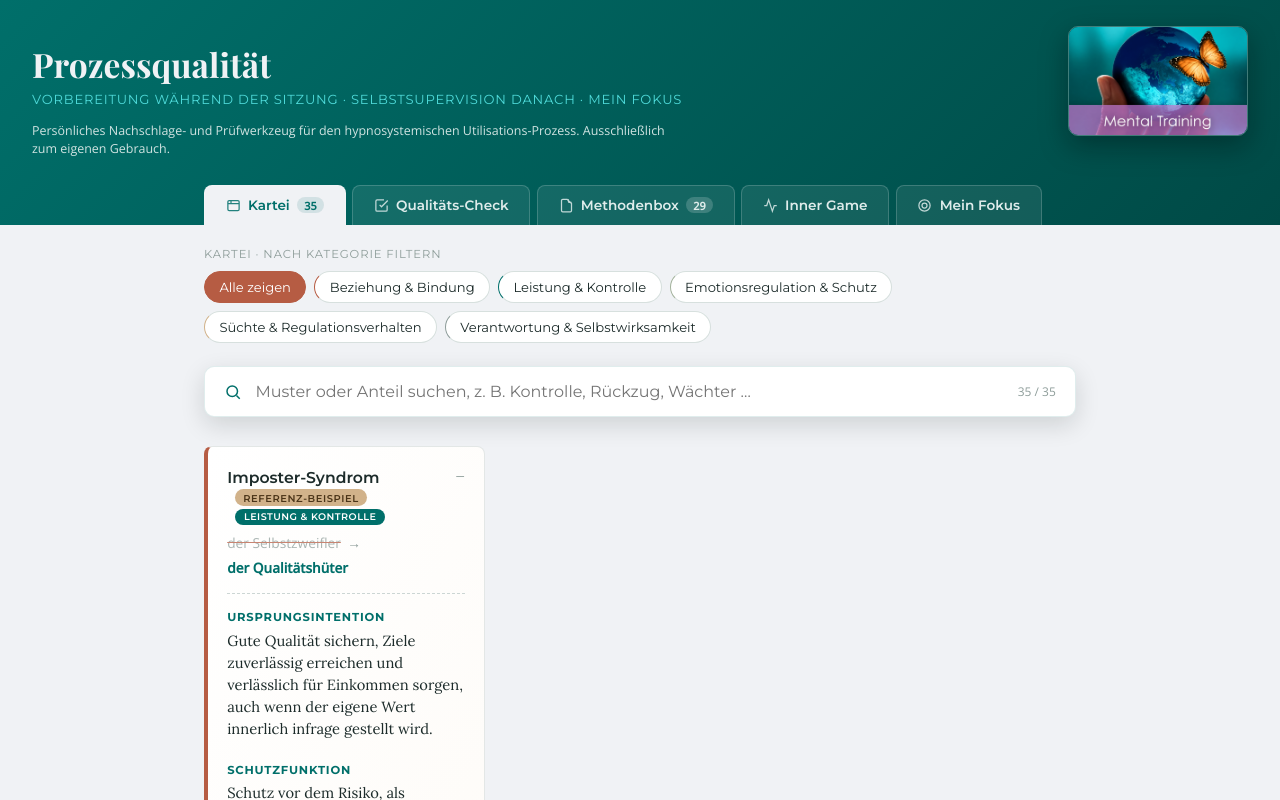
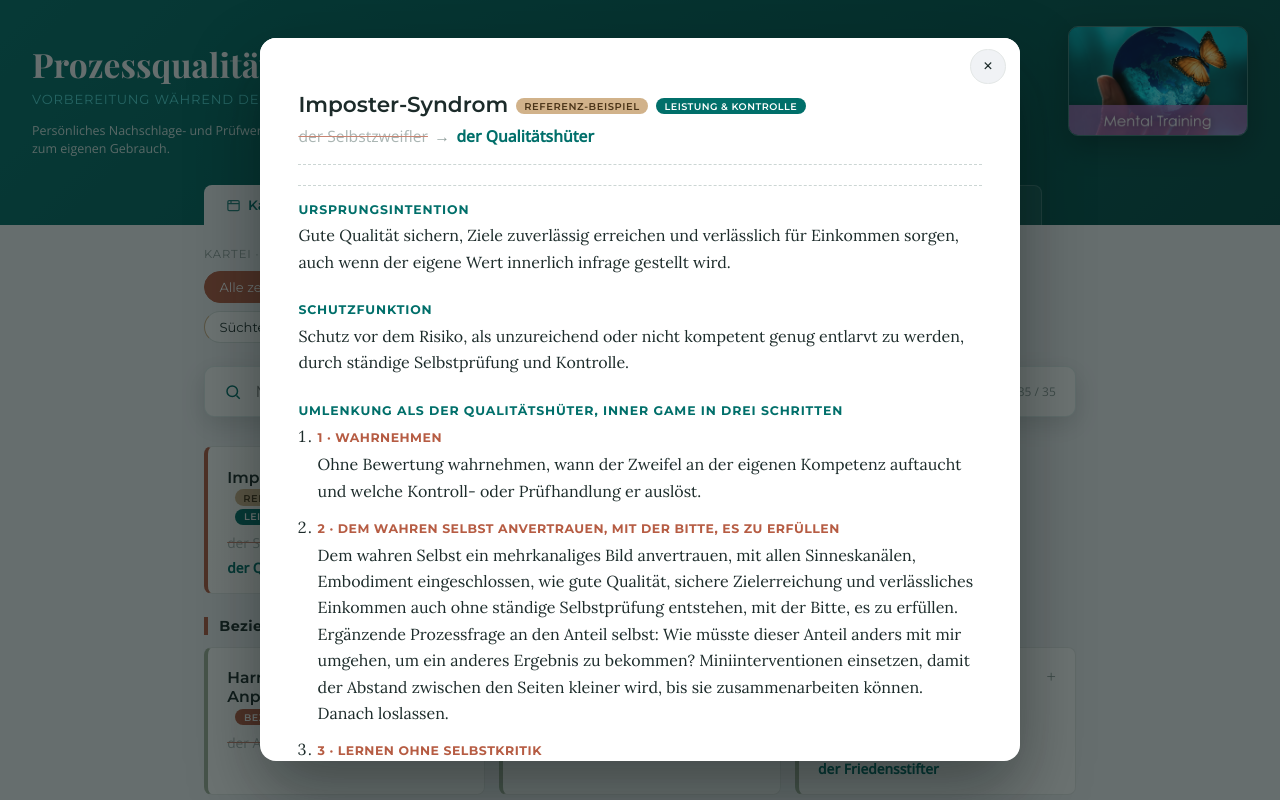
Before and after one commit to erwinadelmann/prozessqualitaet-app, a React (Vite) app: page / in a window 1280 px wide. Both pictures are taken after a click on the button 344 px from the left and 520 px from the top of the page. Shown: the top 800 px of the page. Built offline with nearby package versions, Linux system fonts and the light colour scheme; a web font is replaced by a local one.

Commit message:
Verbeugung vor dem wahren Selbst in Klar Schiff machen, Karten oeffnen bildschirmfuellend

```diff
--- a/src/App.css
+++ b/src/App.css
@@ -309,6 +309,55 @@ button.ghost{
 .chip.kat-chip.kk-sucht.active{ background:var(--accent); border-color:var(--accent); color:#4a3418; }
 .chip.kat-chip.kk-verantwortung.active{ background:var(--muted); border-color:var(--muted); color:#fff; }
 
+/* Karteikarte, bildschirmfüllende Ansicht */
+@keyframes modalFadeIn{ from{ opacity:0; } to{ opacity:1; } }
+@keyframes modalRiseIn{ from{ opacity:0; transform:translateY(14px) scale(0.99); } to{ opacity:1; transform:translateY(0) scale(1); } }
+.card-modal-backdrop{
+  position:fixed; inset:0; z-index:1000;
+  background:rgba(10,22,20,0.6);
+  display:flex; align-items:center; justify-content:center;
+  animation:modalFadeIn 0.16s ease both;
+}
+.card-modal{
+  background:var(--card-bg);
+  width:100%; height:100%;
+  max-width:100%; max-height:100%;
+  border-radius:0;
+  overflow-y:auto;
+  -webkit-overflow-scrolling:touch;
+  animation:modalRiseIn 0.2s ease both;
+}
+@media (min-width:760px){
+  .card-modal-backdrop{ padding:2.4rem; }
+  .card-modal{
+    width:min(760px, 100%);
+    height:auto; max-height:100%;
+    border-radius:16px;
+    box-shadow:0 30px 70px rgba(0,10,9,0.4);
+  }
+}
+.card-modal-topbar{
+  position:sticky; top:0; z-index:2;
+  display:flex; justify-content:flex-end;
+  background:var(--card-bg);
+  padding:0.7rem 0.9rem 0;
+}
+.card-modal-close{
+  width:2.2rem; height:2.2rem; border-radius:50%;
+  border:1px solid #e3e7e6; background:var(--bg); color:var(--ink);
+  font-size:1.3rem; line-height:1; display:flex; align-items:center; justify-content:center;
+  transition:background 0.15s ease, transform 0.15s ease;
+}
+.card-modal-close:hover{ background:var(--terracotta); color:#fff; transform:rotate(90deg); }
+.card-modal-inner{ padding:0.6rem 1.5rem 3rem; }
+@media (min-width:760px){ .card-modal-inner{ padding:0.4rem 2.4rem 3rem; } }
+.card-modal-header{ border-bottom:1px dashed #ccd6d4; padding-bottom:1.1rem; margin-bottom:1.2rem; }
+.card-modal-header .muster-name{ font-size:1.35rem; display:block; margin-bottom:0.5rem; }
+.card-modal-header .anteil-line{ font-size:0.98rem; }
+.card-modal-body .details{ grid-template-columns:1fr; gap:1.3rem; }
+.card-modal-body .block h4{ font-size:0.78rem; }
+.card-modal-body .block p, .card-modal-body .block li{ font-size:1rem; line-height:1.65; }
+
 /* Inner Game */
 .ig-reminder{
   max-width:920px; margin:1.8rem auto 0; padding:0.9rem 1.5rem;
--- a/src/components/Kartei.jsx
+++ b/src/components/Kartei.jsx
@@ -1,4 +1,4 @@
-import { useState, useMemo } from 'react';
+import { useState, useMemo, useEffect } from 'react';
 import DATA from '../data/muster.json';
 
 const KATEGORIE_CLASS = {
@@ -16,15 +16,15 @@ function matches(item, query){
     .join(' ').toLowerCase().includes(q);
 }
 
-function MusterCard({ item, isOpen, onToggle }){
+function MusterCard({ item, isOpen, onOpen }){
   return (
     <div
       className={'card' + (isOpen ? ' open' : '') + (item.referenzbeispiel ? ' referenz' : '')}
       tabIndex={0}
       role="button"
       aria-expanded={isOpen}
-      onClick={onToggle}
-      onKeyDown={e => { if(e.key === 'Enter' || e.key === ' '){ e.preventDefault(); onToggle(); } }}
+      onClick={() => onOpen(item.id)}
+      onKeyDown={e => { if(e.key === 'Enter' || e.key === ' '){ e.preventDefault(); onOpen(item.id); } }}
     >
       <div className="card-top">
         <div className="muster-name">
@@ -32,14 +32,58 @@ function MusterCard({ item, isOpen, onToggle }){
           {item.referenzbeispiel && <span className="referenz-badge">Referenz-Beispiel</span>}
           <span className={'kat-badge ' + KATEGORIE_CLASS[item.kategorie]}>{item.kategorie}</span>
         </div>
-        <div className="toggle-icon">{isOpen ? '−' : '+'}</div>
+        <div className="toggle-icon">+</div>
       </div>
       <div className="anteil-line">
         <span className="anteil-alt">{item.anteil_alt}</span>
         <span>→</span>
         <span className="anteil-neu">{item.anteil_neu}</span>
       </div>
-      {isOpen && (
+    </div>
+  );
+}
+
+function MusterModal({ item, onClose }){
+  useEffect(() => {
+    const onKey = e => { if(e.key === 'Escape') onClose(); };
+    document.addEventListener('keydown', onKey);
+    document.body.style.overflow = 'hidden';
+    return () => {
+      document.removeEventListener('keydown', onKey);
+      document.body.style.overflow = '';
+    };
+  }, [onClose]);
+
+  if(!item) return null;
+
+  return (
+    <div className="card-modal-backdrop" onClick={onClose}>
+      <div
+        className="card-modal"
+        role="dialog"
+        aria-modal="true"
+        aria-label={item.muster}
+        onClick={e => e.stopPropagation()}
+      >
+        <div className="card-modal-topbar">
+          <button className="card-modal-close" onClick={onClose} aria-label="Schließen">×</button>
+        </div>
+
+        <div className="card-modal-inner">
+          <div className="card-modal-header">
+            <div className="muster-name">
+              {item.muster}
+              {item.referenzbeispiel && <span className="referenz-badge">Referenz-Beispiel</span>}
+              <span className={'kat-badge ' + KATEGORIE_CLASS[item.kategorie]}>{item.kategorie}</span>
+            </div>
+            <div className="anteil-line">
+              <span className="anteil-alt">{item.anteil_alt}</span>
+              <span>→</span>
+              <span className="anteil-neu">{item.anteil_neu}</span>
+            </div>
+          </div>
+
+          <div className="card-modal-body">
             <div className="details">
               <div className="block">
                 <h4>Ursprungsintention</h4>
@@ -64,7 +108,9 @@ function MusterCard({ item, isOpen, onToggle }){
                 </ol>
               </div>
             </div>
-      )}
+          </div>
+        </div>
+      </div>
     </div>
   );
 }
@@ -81,6 +127,7 @@ export default function Kartei(){
 
   const referenz = gefiltert.find(m => m.referenzbeispiel);
   const rest = gefiltert.filter(m => !m.referenzbeispiel);
+  const offenesItem = openId ? DATA.muster.find(m => m.id === openId) : null;
 
   const gruppen = useMemo(() => {
     const map = new Map();
@@ -92,7 +139,8 @@ export default function Kartei(){
     return [...map.entries()].filter(([, items]) => items.length > 0);
   }, [rest]);
 
-  function toggle(id){ setOpenId(openId === id ? null : id); }
+  function open(id){ setOpenId(id); }
+  function close(){ setOpenId(null); }
 
   return (
     <>
@@ -135,7 +183,7 @@ export default function Kartei(){
           <>
             {referenz && (
               <div className="grid" style={{ marginBottom: '1.4rem' }}>
-                <MusterCard item={referenz} isOpen={openId === referenz.id} onToggle={() => toggle(referenz.id)} />
+                <MusterCard item={referenz} isOpen={openId === referenz.id} onOpen={open} />
               </div>
             )}
             {gruppen.map(([kat, items]) => (
@@ -143,7 +191,7 @@ export default function Kartei(){
                 <h3 className={'kategorie-titel ' + KATEGORIE_CLASS[kat]}>{kat} <span className="kategorie-count">{items.length}</span></h3>
                 <div className="grid">
                   {items.map(item => (
-                    <MusterCard key={item.id} item={item} isOpen={openId === item.id} onToggle={() => toggle(item.id)} />
+                    <MusterCard key={item.id} item={item} isOpen={openId === item.id} onOpen={open} />
                   ))}
                 </div>
               </div>
@@ -151,6 +199,8 @@ export default function Kartei(){
           </>
         )}
       </main>
+
+      {offenesItem && <MusterModal item={offenesItem} onClose={close} />}
     </>
   );
 }
--- a/src/data/muster.json
+++ b/src/data/muster.json
@@ -70,7 +70,7 @@
       "schritt1": "Wahrnehmen, in welchem Moment die eigene Meinung gerade zurückgehalten wird, ohne das zu bewerten.",
       "schritt2": "Dem wahren Selbst ein mehrkanaliges Bild anvertrauen, mit allen Sinneskanälen, Embodiment eingeschlossen, die eigene Position ruhig und klar zu äußern, während die Verbindung zum Gegenüber bestehen bleibt, mit der Bitte, es zu erfüllen. Ergänzende Prozessfrage an den Brückenbauer selbst: Wie müsstest du anders mit mir umgehen, damit Klarheit die Verbindung stärkt statt sie zu gefährden? Miniinterventionen einsetzen, damit der Abstand zwischen eigener Position und Verbindung kleiner wird, bis beide zusammenarbeiten können. Danach loslassen, wie das Gegenüber reagiert.",
       "schritt3": "Ohne Selbstkritik beobachten, was durch das Aussprechen der eigenen Position tatsächlich geschehen ist. Daraus entsteht Vertrauen in die eigene Stimme.",
-      "ssi_zwischenschritt": "Zwischenschritt, Systemische Selbstintegration nach Langlotz, \"Klar Schiff machen\". Vor der Umlenkung über Inner Game zuerst Kontakt zum wahren Selbst herstellen und eine erste Abgrenzungsfähigkeit gegenüber der verinnerlichten Erwartung aufbauen, dass die eigene Meinung die Verbindung gefährdet. Erst wenn dieser Kontakt und diese Abgrenzung tragfähig sind, folgt der Inner-Game-Schritt."
+      "ssi_zwischenschritt": "Zwischenschritt, Systemische Selbstintegration nach Langlotz, \"Klar Schiff machen\". Vor der Umlenkung über Inner Game zuerst Kontakt zum wahren Selbst herstellen und eine erste Abgrenzungsfähigkeit gegenüber der verinnerlichten Erwartung aufbauen, dass die eigene Meinung die Verbindung gefährdet. Als körperlicher Ausdruck dieses Übergangs eignet sich eine bewusste, symbolische Verbeugung vor dem eigenen wahren Selbst, anstelle der bisherigen unwillkürlichen Verbeugung vor dem Bewältigungsmuster. Erst wenn dieser Kontakt und diese Abgrenzung tragfähig sind, folgt der Inner-Game-Schritt."
     },
     {
       "id": "zynismus_distanzierung",
@@ -179,7 +179,7 @@
       "schritt1": "Wahrnehmen, an welcher Stelle die Ursache gerade ganz nach außen verlegt wird, ohne das zu bewerten.",
       "schritt2": "Dem wahren Selbst ein mehrkanaliges Bild anvertrauen, mit allen Sinneskanälen, Embodiment eingeschlossen, eines kleinen, tatsächlich verfügbaren Handlungsspielraums, mit der Bitte, genau diesen zu nutzen. Ergänzende Prozessfrage an den Entlaster selbst: Wie müsstest du anders mit mir umgehen, damit ein kleiner Spielraum bereits als Wirksamkeit zählt? Miniinterventionen einsetzen, damit der Abstand zwischen Ohnmacht und Handlungsspielraum kleiner wird, bis beide zusammenarbeiten können. Danach loslassen.",
       "schritt3": "Ohne Selbstkritik beobachten, was die Nutzung dieses kleinen Spielraums bewirkt hat.",
-      "ssi_zwischenschritt": "Zwischenschritt, Systemische Selbstintegration nach Langlotz, \"Klar Schiff machen\". Vor der Umlenkung über Inner Game zuerst Kontakt zum wahren Selbst herstellen und eine erste Abgrenzungsfähigkeit gegenüber der verinnerlichten Überzeugung aufbauen, dass Handeln ohnehin nichts bewirkt oder bestraft wird. Erst wenn dieser Kontakt und diese Abgrenzung tragfähig sind, folgt der Inner-Game-Schritt."
+      "ssi_zwischenschritt": "Zwischenschritt, Systemische Selbstintegration nach Langlotz, \"Klar Schiff machen\". Vor der Umlenkung über Inner Game zuerst Kontakt zum wahren Selbst herstellen und eine erste Abgrenzungsfähigkeit gegenüber der verinnerlichten Überzeugung aufbauen, dass Handeln ohnehin nichts bewirkt oder bestraft wird. Als körperlicher Ausdruck dieses Übergangs eignet sich eine bewusste, symbolische Verbeugung vor dem eigenen wahren Selbst, anstelle der bisherigen unwillkürlichen Verbeugung vor dem Bewältigungsmuster. Erst wenn dieser Kontakt und diese Abgrenzung tragfähig sind, folgt der Inner-Game-Schritt."
     },
     {
       "id": "gruebeln_rumination",
@@ -276,7 +276,7 @@
       "schritt1": "Wahrnehmen, in welchem Moment die eigene Zustimmung schon automatisch da ist, bevor die eigene Meinung überhaupt geprüft wurde.",
       "schritt2": "Dem wahren Selbst ein mehrkanaliges Bild anvertrauen, mit allen Sinneskanälen, Embodiment eingeschlossen, einer bewussten Entscheidung, die die eigene Position mit der sozialen Sensibilität verbindet, mit der Bitte, es zu erfüllen. Ergänzende Prozessfrage an den Vermittler selbst: Wie müsstest du anders mit mir umgehen, damit die eigene Position und die Rücksicht auf andere gleichzeitig Platz haben? Miniinterventionen einsetzen, damit der Abstand zwischen eigener Position und Rücksicht kleiner wird, bis beide zusammenarbeiten können. Danach loslassen.",
       "schritt3": "Ohne Selbstkritik beobachten, wie sich die bewusste Entscheidung im Vergleich zur reflexhaften Zustimmung tatsächlich ausgewirkt hat.",
-      "ssi_zwischenschritt": "Zwischenschritt, Systemische Selbstintegration nach Langlotz, \"Klar Schiff machen\". Vor der Umlenkung über Inner Game zuerst Kontakt zum wahren Selbst herstellen und eine erste Abgrenzungsfähigkeit gegenüber den ursprünglich verinnerlichten Forderungen der Bezugspersonen aufbauen. Erst wenn dieser Kontakt und diese Abgrenzung tragfähig sind, folgt der Inner-Game-Schritt."
+      "ssi_zwischenschritt": "Zwischenschritt, Systemische Selbstintegration nach Langlotz, \"Klar Schiff machen\". Vor der Umlenkung über Inner Game zuerst Kontakt zum wahren Selbst herstellen und eine erste Abgrenzungsfähigkeit gegenüber den ursprünglich verinnerlichten Forderungen der Bezugspersonen aufbauen. Als körperlicher Ausdruck dieses Übergangs eignet sich eine bewusste, symbolische Verbeugung vor dem eigenen wahren Selbst, anstelle der bisherigen unwillkürlichen Verbeugung vor dem Bewältigungsmuster. Erst wenn dieser Kontakt und diese Abgrenzung tragfähig sind, folgt der Inner-Game-Schritt."
     },
     {
       "id": "klammern_verlustangst",
@@ -289,7 +289,7 @@
       "schritt1": "Wahrnehmen, welches Gefühl von Unsicherheit dem Klammern unmittelbar vorausgeht.",
       "schritt2": "Dem wahren Selbst ein mehrkanaliges Bild anvertrauen, mit allen Sinneskanälen, Embodiment eingeschlossen, einer verlässlichen, aber nicht anklammernden Nähe, gestützt auf innere statt äußere Sicherheit, mit der Bitte, es zu erfüllen. Ergänzende Prozessfrage an den Nähe-Sucher selbst: Wie müsstest du anders mit mir umgehen, damit Sicherheit von innen kommt, nicht vom Festhalten? Miniinterventionen einsetzen, damit der Abstand zwischen Nähe und Freiraum kleiner wird, bis beide zusammenarbeiten können. Danach loslassen.",
       "schritt3": "Ohne Selbstkritik beobachten, wie sich die innere Sicherheit im Vergleich zum Klammern tatsächlich angefühlt hat.",
-      "ssi_zwischenschritt": "Zwischenschritt, Systemische Selbstintegration nach Langlotz, \"Klar Schiff machen\". Vor der Umlenkung über Inner Game zuerst Kontakt zum wahren Selbst herstellen und eine erste Abgrenzungsfähigkeit gegenüber der verinnerlichten Überzeugung aufbauen, dass Sicherheit nur durch Nähe zum anderen entsteht. Erst wenn dieser Kontakt und diese Abgrenzung tragfähig sind, folgt der Inner-Game-Schritt."
+      "ssi_zwischenschritt": "Zwischenschritt, Systemische Selbstintegration nach Langlotz, \"Klar Schiff machen\". Vor der Umlenkung über Inner Game zuerst Kontakt zum wahren Selbst herstellen und eine erste Abgrenzungsfähigkeit gegenüber der verinnerlichten Überzeugung aufbauen, dass Sicherheit nur durch Nähe zum anderen entsteht. Als körperlicher Ausdruck dieses Übergangs eignet sich eine bewusste, symbolische Verbeugung vor dem eigenen wahren Selbst, anstelle der bisherigen unwillkürlichen Verbeugung vor dem Bewältigungsmuster. Erst wenn dieser Kontakt und diese Abgrenzung tragfähig sind, folgt der Inner-Game-Schritt."
     },
     {
       "id": "analyse_paralyse",
@@ -412,7 +412,7 @@
       "schritt1": "Wahrnehmen, welche konkrete Anspannung, welcher Schmerz oder welche Leere dem Impuls zur Substanz unmittelbar vorausgeht, ohne das zu bewerten.",
       "schritt2": "Dem wahren Selbst ein mehrkanaliges Bild anvertrauen, mit allen Sinneskanälen, Embodiment eingeschlossen, einer alternativen, körperlich spürbaren und tatsächlich verfügbaren Form der Beruhigung, mit der Bitte, es zu erfüllen. Ergänzende Prozessfrage an den Nothelfer selbst: Wie müsstest du anders mit mir umgehen, damit Erleichterung auch ohne die Substanz zuverlässig eintritt? Miniinterventionen einsetzen, damit der Abstand zwischen Anspannung und alternativer Beruhigung kleiner wird, bis beide zusammenarbeiten können. Danach loslassen.",
       "schritt3": "Ohne Selbstkritik beobachten, was die alternative Form der Beruhigung tatsächlich bewirkt hat, und an welcher Stelle zusätzliche fachliche oder medizinische Unterstützung sinnvoll ist.",
-      "ssi_zwischenschritt": "Zwischenschritt, Systemische Selbstintegration nach Langlotz, \"Klar Schiff machen\". Vor der Umlenkung über Inner Game zuerst Kontakt zum wahren Selbst herstellen und eine erste Abgrenzungsfähigkeit gegenüber der verinnerlichten Überzeugung aufbauen, dass Erleichterung nur über die Substanz erreichbar ist. Erst wenn dieser Kontakt und diese Abgrenzung tragfähig sind, folgt der Inner-Game-Schritt. Bei tatsächlicher Abhängigkeit gehört die Behandlung zusätzlich in ärztliche oder suchttherapeutische Hände, dieser Prozess ersetzt keine Entwöhnungsbehandlung."
+      "ssi_zwischenschritt": "Zwischenschritt, Systemische Selbstintegration nach Langlotz, \"Klar Schiff machen\". Vor der Umlenkung über Inner Game zuerst Kontakt zum wahren Selbst herstellen und eine erste Abgrenzungsfähigkeit gegenüber der verinnerlichten Überzeugung aufbauen, dass Erleichterung nur über die Substanz erreichbar ist. Als körperlicher Ausdruck dieses Übergangs eignet sich eine bewusste, symbolische Verbeugung vor dem eigenen wahren Selbst, anstelle der bisherigen unwillkürlichen Verbeugung vor dem Bewältigungsmuster. Erst wenn dieser Kontakt und diese Abgrenzung tragfähig sind, folgt der Inner-Game-Schritt. Bei tatsächlicher Abhängigkeit gehört die Behandlung zusätzlich in ärztliche oder suchttherapeutische Hände, dieser Prozess ersetzt keine Entwöhnungsbehandlung."
     },
     {
       "id": "sexualisiertes_bewaeltigungsverhalten",
@@ -425,7 +425,7 @@
       "schritt1": "Wahrnehmen, welches Gefühl von Leere, Anspannung oder Einsamkeit dem Impuls unmittelbar vorausgeht, ohne das zu bewerten.",
       "schritt2": "Dem wahren Selbst ein mehrkanaliges Bild anvertrauen, mit allen Sinneskanälen, Embodiment eingeschlossen, einer Form echter, sicherer Verbindung oder Selbstfürsorge, die die dahinterliegende Sehnsucht tatsächlich stillt, mit der Bitte, es zu erfüllen. Ergänzende Prozessfrage an den Verbindungssucher selbst: Wie müsstest du anders mit mir umgehen, damit echte Nähe genauso zuverlässig erreichbar wird wie die kurzfristige Erregung? Miniinterventionen einsetzen, damit der Abstand zwischen Leere und echter Verbindung kleiner wird, bis beide zusammenarbeiten können. Danach loslassen.",
       "schritt3": "Ohne Selbstkritik beobachten, was echte Verbindung oder Selbstfürsorge im Vergleich zur kurzfristigen Erleichterung tatsächlich bewirkt hat.",
-      "ssi_zwischenschritt": "Zwischenschritt, Systemische Selbstintegration nach Langlotz, \"Klar Schiff machen\". Vor der Umlenkung über Inner Game zuerst Kontakt zum wahren Selbst herstellen und eine erste Abgrenzungsfähigkeit gegenüber der verinnerlichten Überzeugung aufbauen, dass echte Nähe nicht sicher oder nicht verfügbar ist. Erst wenn dieser Kontakt und diese Abgrenzung tragfähig sind, folgt der Inner-Game-Schritt. Bei zwanghaftem, selbst- oder fremdschädigendem Ausmaß gehört die Arbeit zusätzlich in fachtherapeutische Hände."
+      "ssi_zwischenschritt": "Zwischenschritt, Systemische Selbstintegration nach Langlotz, \"Klar Schiff machen\". Vor der Umlenkung über Inner Game zuerst Kontakt zum wahren Selbst herstellen und eine erste Abgrenzungsfähigkeit gegenüber der verinnerlichten Überzeugung aufbauen, dass echte Nähe nicht sicher oder nicht verfügbar ist. Als körperlicher Ausdruck dieses Übergangs eignet sich eine bewusste, symbolische Verbeugung vor dem eigenen wahren Selbst, anstelle der bisherigen unwillkürlichen Verbeugung vor dem Bewältigungsmuster. Erst wenn dieser Kontakt und diese Abgrenzung tragfähig sind, folgt der Inner-Game-Schritt. Bei zwanghaftem, selbst- oder fremdschädigendem Ausmaß gehört die Arbeit zusätzlich in fachtherapeutische Hände."
     },
     {
       "id": "kaufsucht_konsumverhalten",
```
Lines whose indentation alone changed are shown as unchanged.
